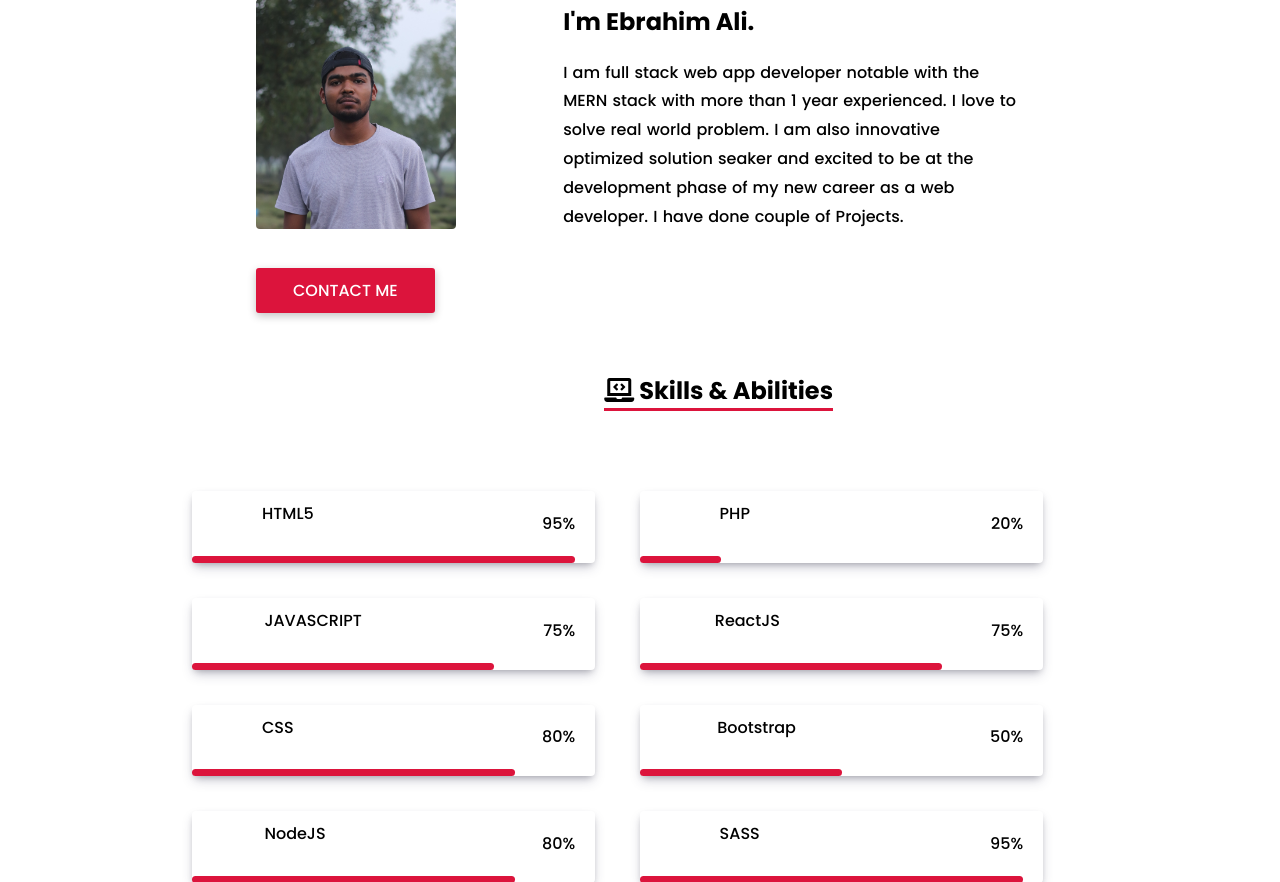
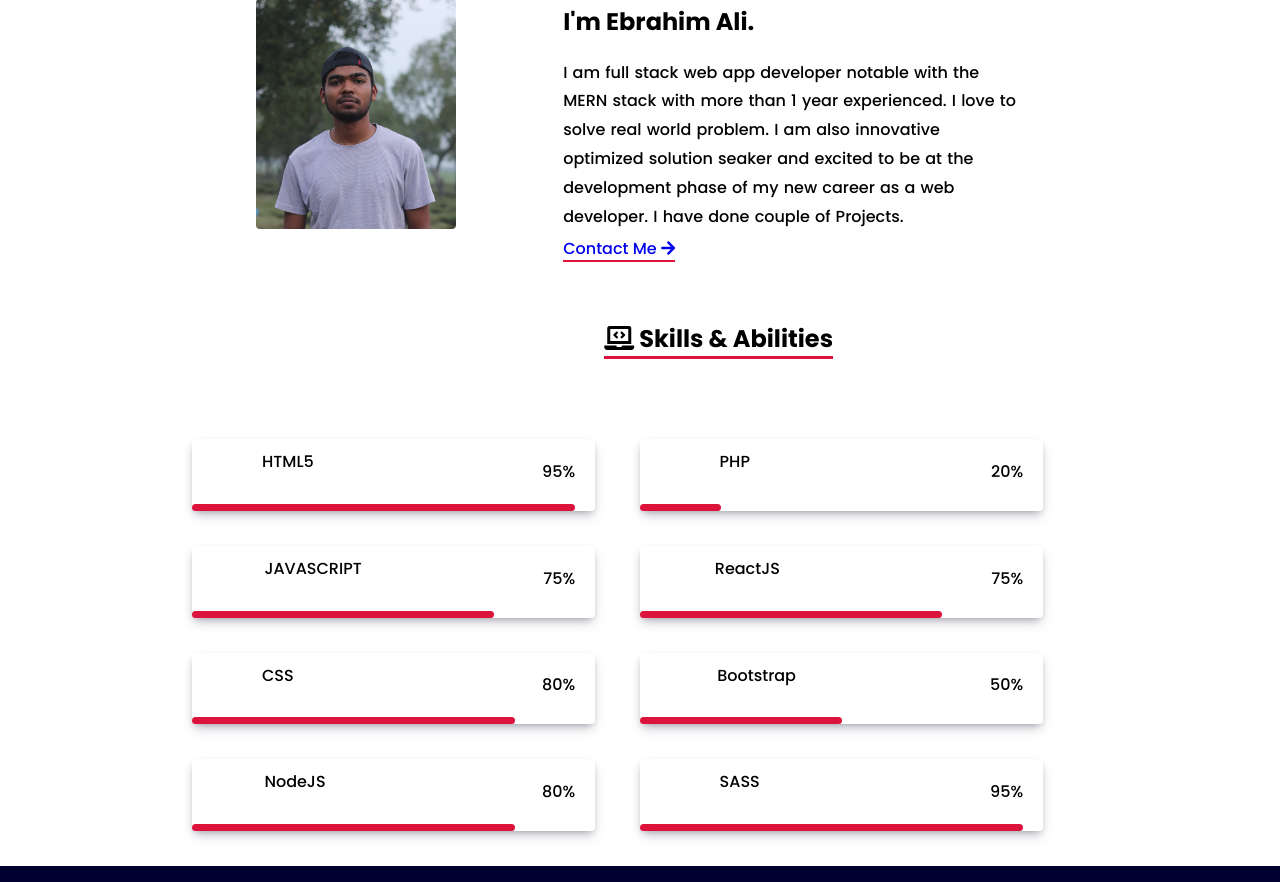
Before and after one commit to EbrahimAli-RU/portfolio, a PHP site: page / in a window 1280 px wide. Shown: the part 944-1826 px from the top of the page. Run offline with PHP 8.4, Linux system fonts and the light colour scheme.

Commit message:
change contact me button in about me section

```diff
--- a/index.html
+++ b/index.html
@@ -70,7 +70,7 @@
                     development phase of my new career as a web developer. I have done couple of Projects.</p>
             </div>
         </div>
-        <button class="btn" style="margin-top: 2rem;">Contact Me</button>
+        <a class="about_section_contact" href="#contact"><span>Contact Me</span> <i class="fas fa-arrow-right"></i></a>
     </section>
 
     <section id="skills" class="skills">
--- a/style/style.css
+++ b/style/style.css
@@ -223,6 +223,29 @@ html {
   width: 200px;
   height: 230px;
   border-radius: 4px;
+}
+
+.about_section_contact {
+  margin-left: 40%;
+  transition: 0.3s all linear;
+  border-bottom: 2px solid crimson;
+}
+
+.fa-arrow-right {
+  transition: 0.3s all linear;
+}
+.about_section_contact:hover .fa-arrow-right {
+  padding-left: 1rem;
+}
+.about_section_contact:hover span {
+  transition: 0.3s all linear;
+}
+.about_section_contact:hover span {
+  padding-left: 0.5rem;
+}
+
+.about_section_contact span {
+  font-weight: 500;
 }
 /* Skills section design */
 .skills {
```
